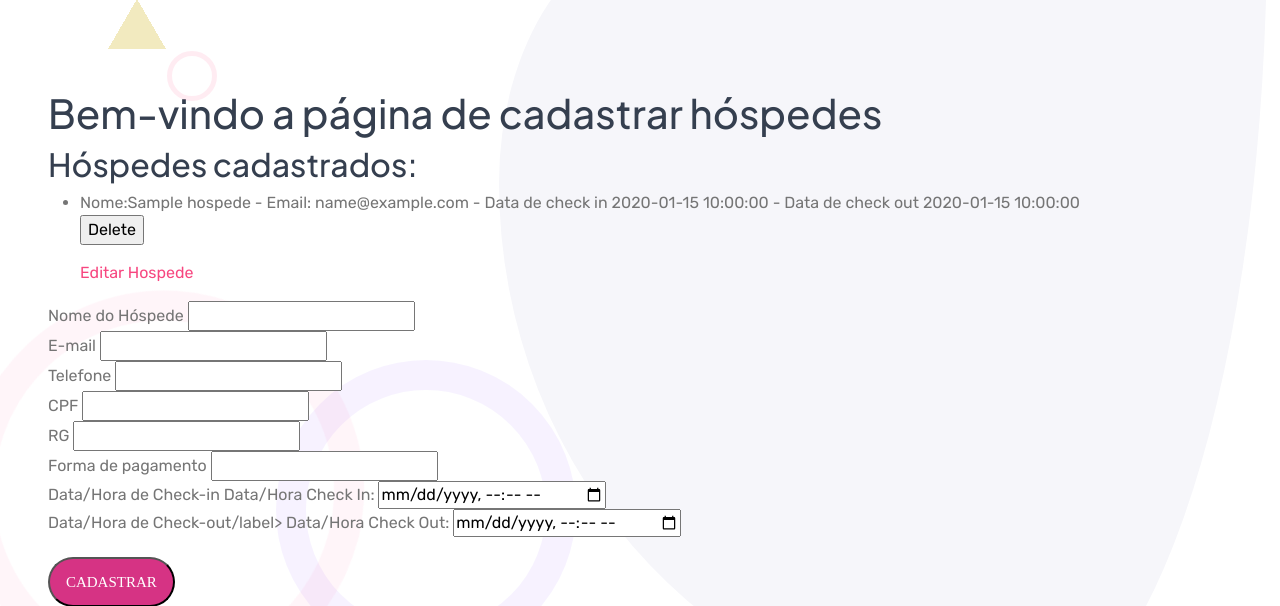
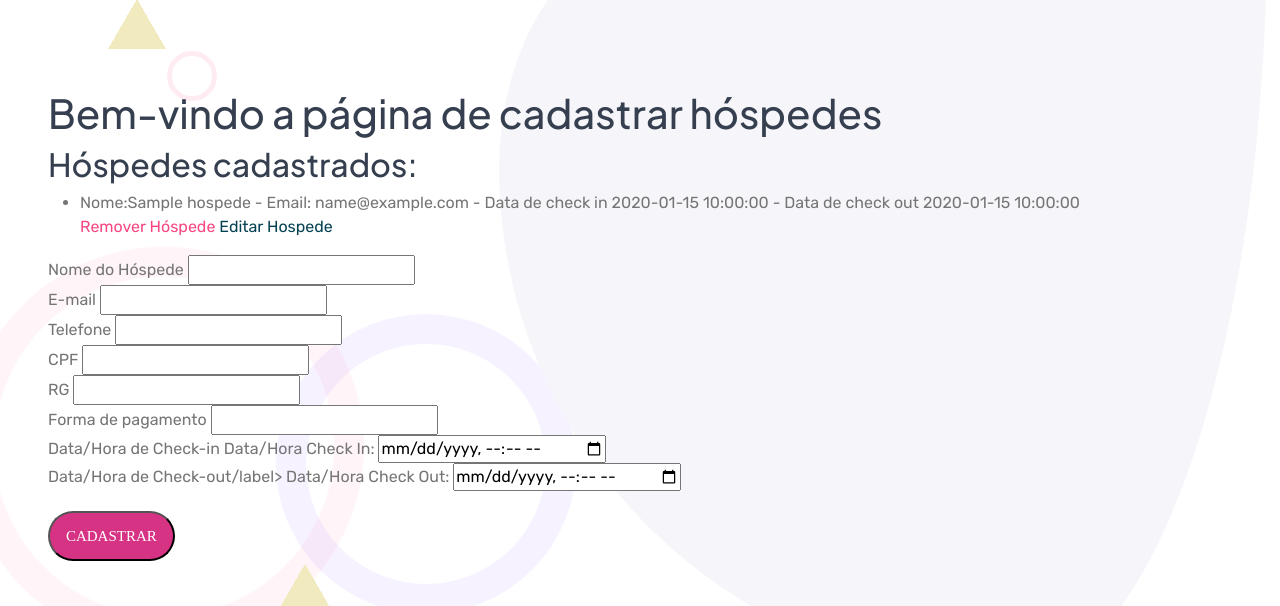
Before and after one commit to camille-eloah/hotel-campos, a Flask app: page /cadastro_hosp in a window 1280 px wide. Shown: the part 71-677 px from the top of the page. Run offline with Flask 3, Linux system fonts and the light colour scheme; a user stored in the database is signed in; tables that the repository leaves empty hold one stand-in row (values such as "Sample post"); some libraries are stand-ins or nearby versions.

Commit message:
Padronizando a âncora de remoção em hóspede e quarto

```diff
--- a/app/routes.py
+++ b/app/routes.py
@@ -236,7 +236,7 @@ def editar_quarto(qua_numero):
 
     return render_template('editar_quarto.html', quarto=quarto)
 
-@app.route('/remove_quarto/<int:qua_numero>', methods=['POST'])
+@app.route('/remove_quarto/<int:qua_numero>', methods=['GET', 'POST'])
 @login_required
 def remove_quarto(qua_numero):
     connection = get_db_connection()
--- a/app/templates/cadastro_hosp.html
+++ b/app/templates/cadastro_hosp.html
@@ -53,10 +53,9 @@
     <ul>
         {% for hospede in hospedes %}
             <li>Nome:{{ hospede.hos_nome }} - Email: {{ hospede.hos_email }} - Data de check in {{hospede.hos_data_hora_in}} - Data de check out {{hospede.hos_data_hora_out}}</li>
-            <form action="{{ url_for('remove_hospede', hos_nome=hospede.hos_nome) }}"  method="POST">
-                <input type="submit" value="Delete" onclick="return confirm('Você tem certeza que deseja remover este hóspede?');">
-            </form>
-            <a href="/editar_hosp/{{ hospede.hos_nome }}">Editar Hospede</a>
+
+            <a href="{{ url_for('remove_hospede', hos_nome=hospede.hos_nome) }}" onclick="return confirm('Você tem certeza que deseja remover este hóspede?');">Remover Hóspede</a>
+            <a style="color: #044253" href="/editar_hosp/{{ hospede.hos_nome }}">Editar Hospede</a>
         {% endfor %}
     </ul>
 
--- a/app/templates/cadastro_quarto.html
+++ b/app/templates/cadastro_quarto.html
@@ -54,10 +54,8 @@
             <li>
                 Número do quarto: {{ quarto.qua_numero }} - Serviços ofertados: {{ quarto.qua_caracteristicas }} - Quantidade de camas disponíveis: {{ quarto.qua_camas }} - Valor diário do quarto: {{ quarto.qua_valor }}
             </li>
-            <form action="{{ url_for('remove_quarto', qua_numero=quarto.qua_numero) }}" method="POST">
-                <input type="submit" value="Delete">
-            </form>
-            <a href="/editar_quarto/{{ quarto.qua_numero }}">Editar Quarto</a>
+            <a href="{{ url_for('remove_quarto', qua_numero=quarto.qua_numero) }}" onclick="return confirm('Você tem certeza que deseja remover este quarto?');">Remover Quarto</a>
+            <a style="color: #044253" href="/editar_quarto/{{ quarto.qua_numero }}">Editar Quarto</a>
         {% endfor %}
     </ul>
 
```
